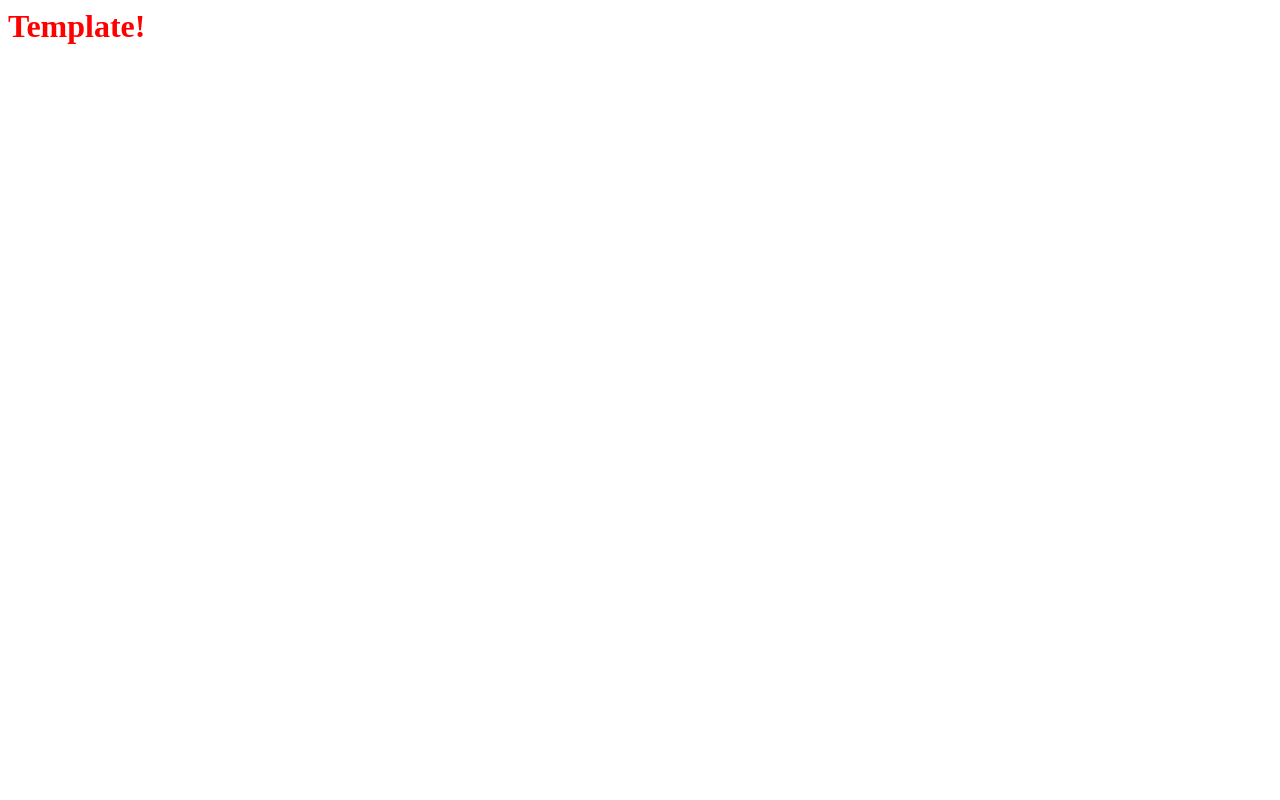
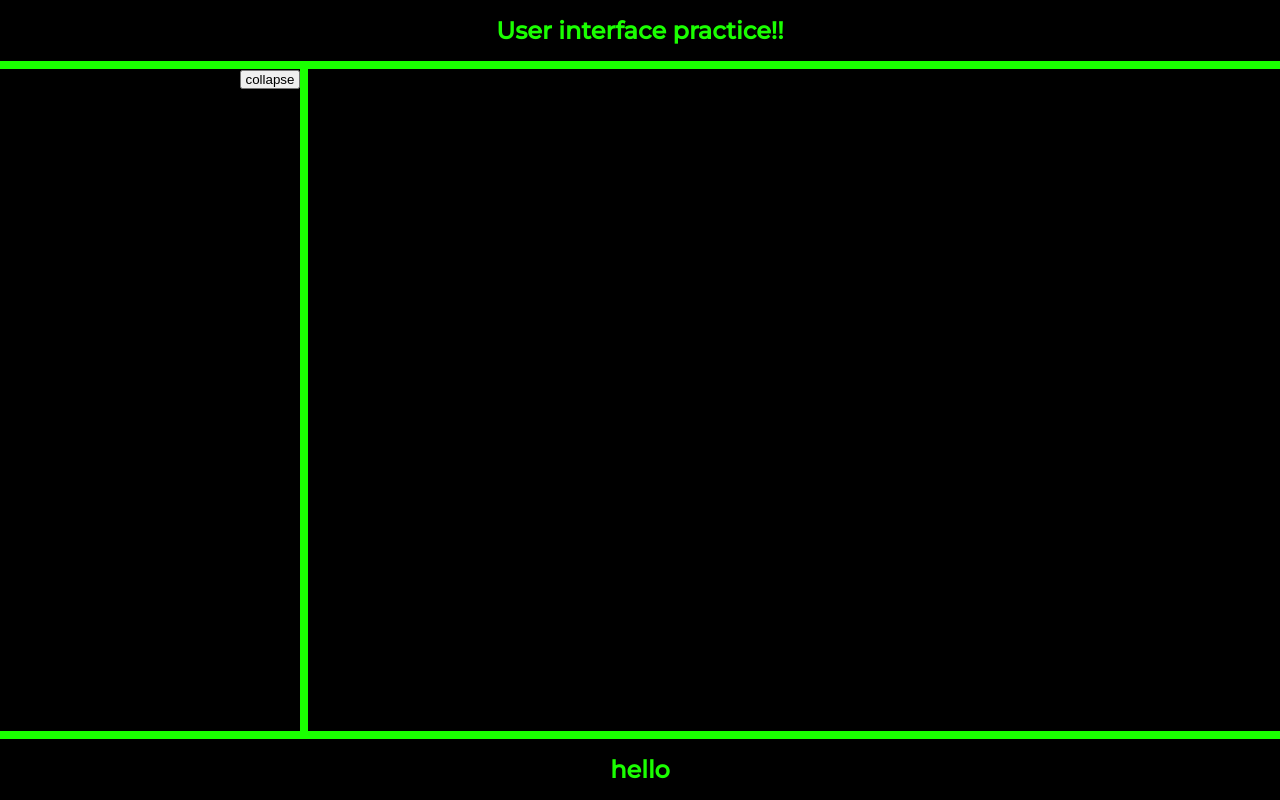
Before and after one commit to Romte1/user-interface-practice, a website built with webpack: page src/index.html in a window 1280 px wide. Built offline with nearby package versions, Linux system fonts and the light colour scheme.

Commit message:
Added a toggleable nav bar as a practice

```diff
--- a/src/index.html
+++ b/src/index.html
@@ -1 +1,35 @@
-<h1>Template!</h1>
+<!DOCTYPE html>
+<html>
+<head>
+    <meta charset='utf-8'>
+    <title>Page Title</title>
+    <meta name='viewport' content='width=device-width, initial-scale=1'>
+
+</head>
+<body>
+    <section class="header">
+        <h1>User interface practice!!</h1>
+    </section>
+
+    <section class="nav">
+        <div class ="navMenu">
+
+        </div>
+
+        <div class ="navButton">
+            <button class="toggleNavBarButton">collapse</button>
+        </div>
+
+
+    </section>
+
+    <section class="content">
+
+
+    </section>
+
+    <section class="footer">
+        <h1> hello</h1>
+    </section>
+</body>
+</html>
--- a/src/index.js
+++ b/src/index.js
@@ -1 +1,19 @@
 import "./styles.css";
+let toggleButton = document.querySelector(".toggleNavBarButton");
+let navMenu = document.querySelector(".navMenu");
+let body = document.querySelector("body");
+
+function toggleNavBar() {
+  if (toggleButton.textContent === "collapse") {
+    toggleButton.textContent = "show";
+    navMenu.style.display = "none";
+    body.style.gridTemplateColumns = "max-content minmax(300px, auto)";
+  } else {
+    toggleButton.textContent = "collapse";
+    navMenu.style.display = "block";
+    body.style.gridTemplateColumns = "minmax(100px, 300px) minmax(300px, auto)";
+  }
+}
+toggleButton.addEventListener("click", () => {
+  toggleNavBar();
+});
--- a/src/styles.css
+++ b/src/styles.css
@@ -1,3 +1,66 @@
-h1 {
-  color: red;
+@import url("https://fonts.googleapis.com/css2?family=Montserrat:wght@200;300;400;500&display=swap");
+/* Box sizing rules */
+*,
+*::before,
+*::after {
+  box-sizing: border-box;
+  padding: 0;
+  margin: 0;
 }
+
+
+body {
+  min-height: 100dvh;
+  font-family: "Montserrat";
+  display:grid;
+  grid-template-columns: minmax(100px, 300px) minmax(300px, auto);
+  grid-template-rows: auto 1fr auto;
+  gap: 8px;
+  background-color: #1aff00;
+
+}
+
+.header {
+  background-color:rgb(0, 0, 0);
+  grid-column:  span 2;
+  display: flex;
+  justify-content: center;
+  align-items: center;
+  padding: 16px 0;
+
+  h1 {
+    color: #1aff00;
+  }
+}
+
+.nav {
+  background-color:rgb(0, 0, 0);
+  display: grid;
+  grid-template-columns: 1fr auto;
+
+  button {
+    width: 60px;
+  }
+
+  .navButton {
+    max-width: 70px;
+  }
+}
+
+.content {
+  background-color:rgb(0, 0, 0);
+}
+
+.footer {
+  background-color:rgb(0, 0, 0);
+  grid-column:  span 2;
+  display: flex;
+  justify-content: center;
+  align-items: center;
+  padding: 16px 0;
+
+  h1 {
+    color: #1aff00;
+
+  }
+}
```
